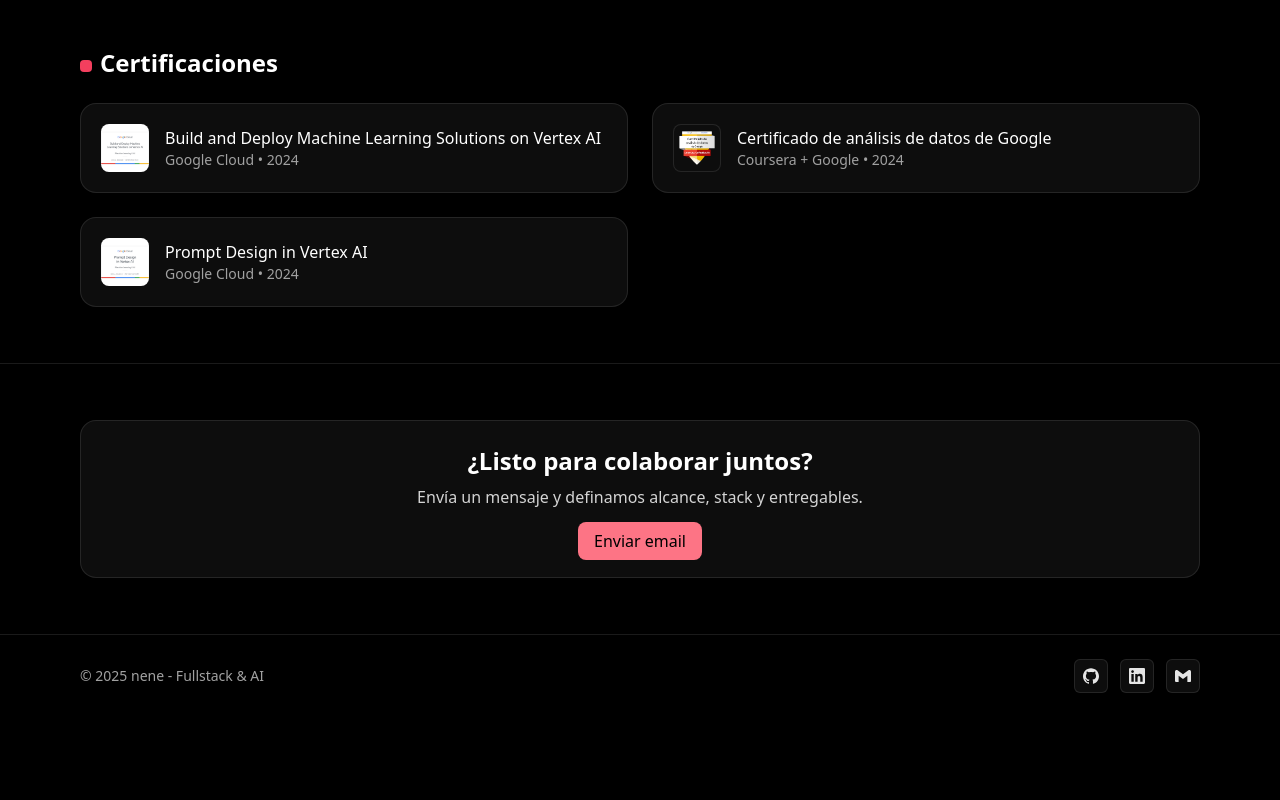
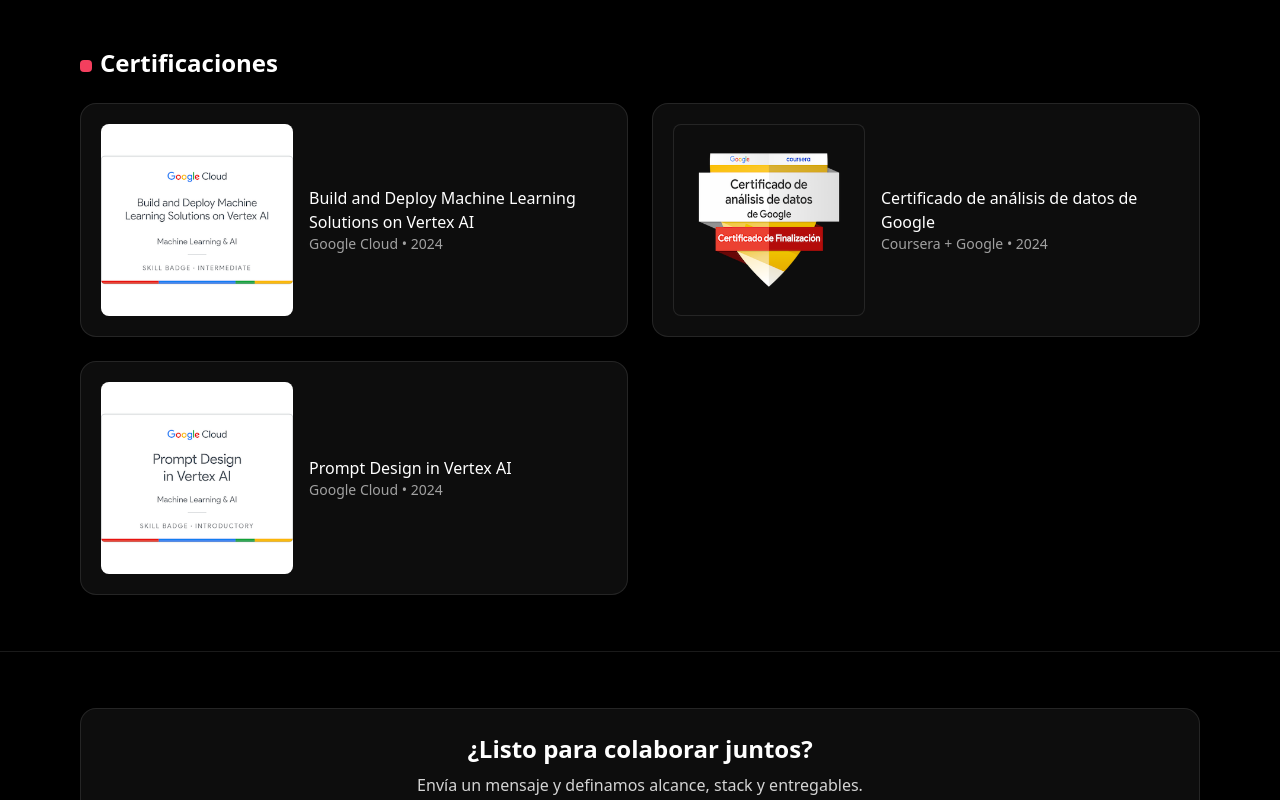
Before and after one commit to Cristian-RC/codeus, a React (Vite) app: page / in a window 1280 px wide. Shown: the part 2000-2800 px from the top of the page. Before the commit the page ends 2717 px from the top, so only its background shows below. Built offline with nearby package versions, Linux system fonts and the light colour scheme.

Commit message:
🚸 Update Certifications component: enhance image handling and improve layout for better visual presentation

```diff
--- a/src/features/home/Certifications.jsx
+++ b/src/features/home/Certifications.jsx
@@ -17,16 +17,21 @@
                             key={c.name}
                             href={c.href}
                             className="flex items-center gap-4 rounded-2xl border border-white/10 bg-white/5 p-5 transition hover:bg-white/10"
+                            target="_blank"
                         >
                             <div className="shrink-0">
                                 {c.img ? (
                                     <img
                                         src={c.img}
                                         alt={`Badge ${c.name}`}
-                                        className="h-12 w-12 rounded-lg ring-1 ring-inset ring-white/10"
+                                        width={48}
+                                        height={48}
+                                        loading="lazy"
+                                        decoding="async"
+                                        className="h-48 w-48 rounded-lg ring-1 ring-inset ring-white/10"
                                     />
                                 ) : (
-                                    <div className="h-12 w-12 rounded-lg bg-gradient-to-br from-white/10 to-white/0 ring-1 ring-inset ring-white/10"/>
+                                    <div className="h-12 w-12 rounded-lg ring-1 ring-inset ring-white/10 object-contain"/>
                                 )}
                             </div>
                             <div className="flex-1">
```
